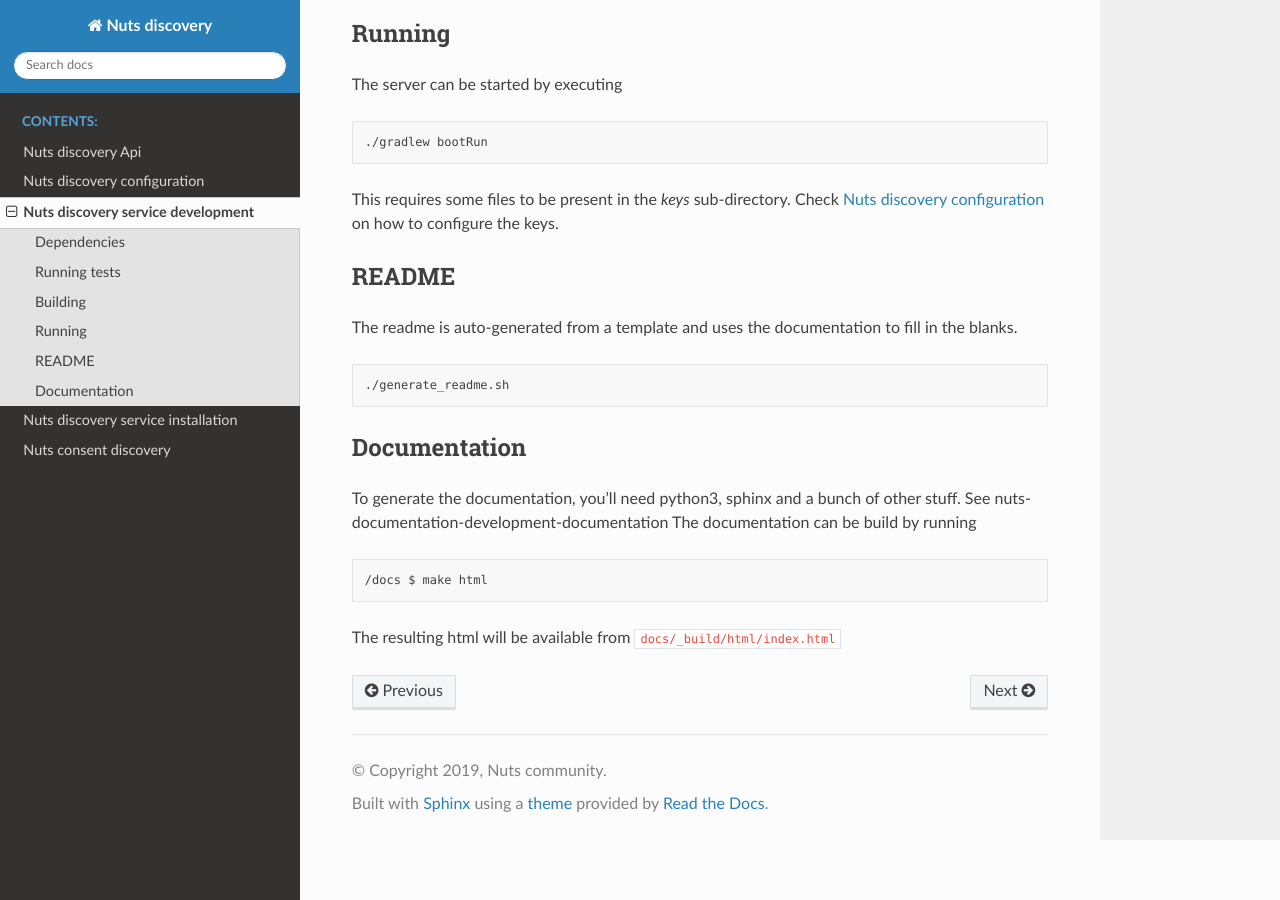
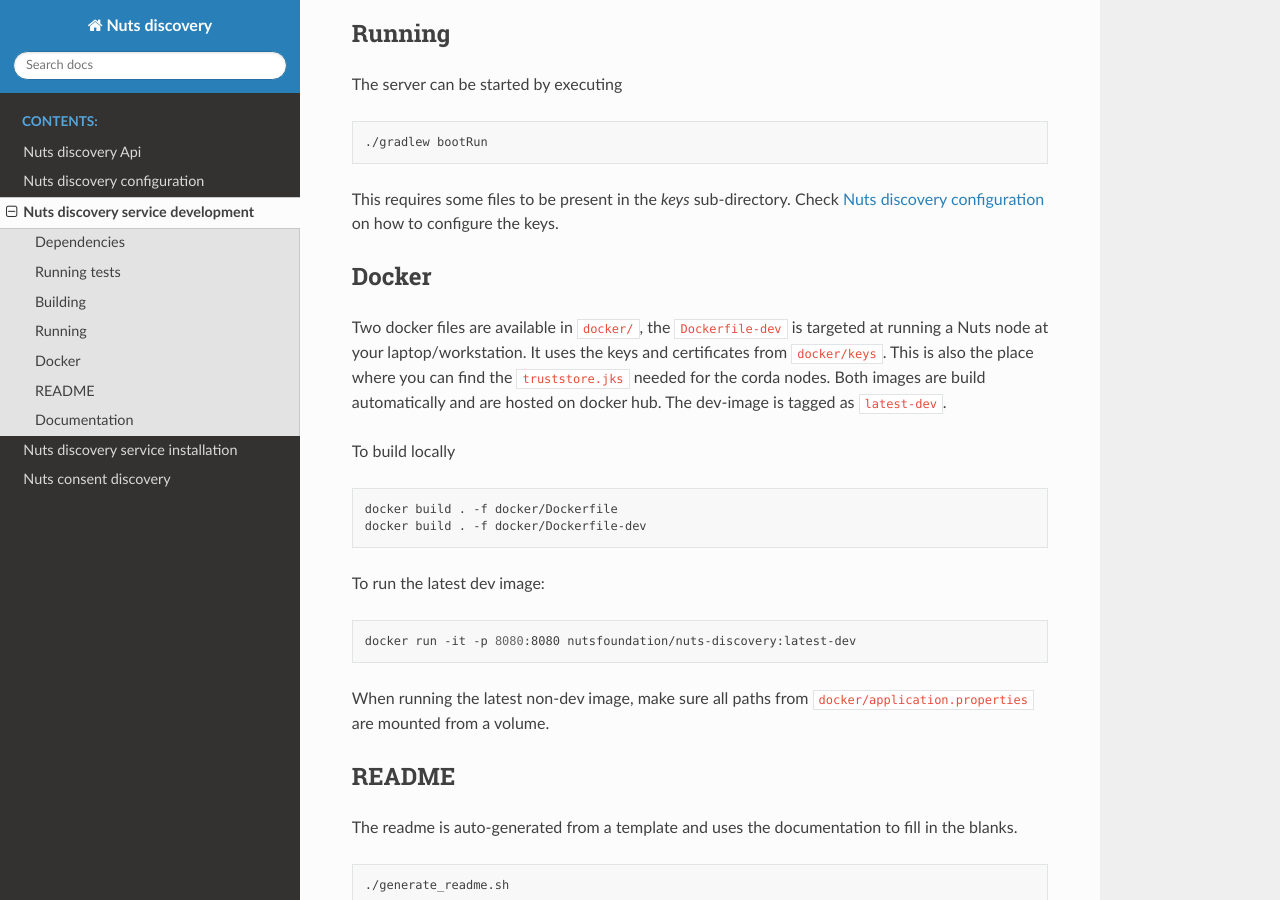
Before and after one commit to nuts-foundation/nuts-discovery, a Sphinx documentation site: the page built from docs/pages/development/discovery.rst, in a window 1280 px wide and 900 px high, scrolled down 732 px. Built offline with Sphinx 7.4.7 and the Read the Docs theme 2.0.0, drawn with Linux system fonts in a browser that asks for light colours.

Commit message:
Added dockerfiles for general image and local dev image. The local dev image has some predefined keys.
Signed-off-by: Wout Slakhorst <wout.slakhorst@nedap.com>

```diff
--- a/docs/pages/development/discovery.rst
+++ b/docs/pages/development/discovery.rst
@@ -44,6 +44,26 @@
 
 This requires some files to be present in the *keys* sub-directory. Check :ref:`nuts-discovery-configuration` on how to configure the keys.
 
+Docker
+******
+
+Two docker files are available in ``docker/``, the ``Dockerfile-dev`` is targeted at running a Nuts node at your laptop/workstation. It uses the keys and certificates from ``docker/keys``. This is also the place where you can find the ``truststore.jks`` needed for the corda nodes. Both images are build automatically and are hosted on docker hub. The dev-image is tagged as ``latest-dev``.
+
+To build locally
+
+.. code-block:: shell
+
+    docker build . -f docker/Dockerfile
+    docker build . -f docker/Dockerfile-dev
+
+To run the latest dev image:
+
+.. code-block:: shell
+
+    docker run -it -p 8080:8080 nutsfoundation/nuts-discovery:latest-dev
+
+When running the latest non-dev image, make sure all paths from ``docker/application.properties`` are mounted from a volume.
+
 README
 ******
 
```
Also changed, not shown: 10 other files.
